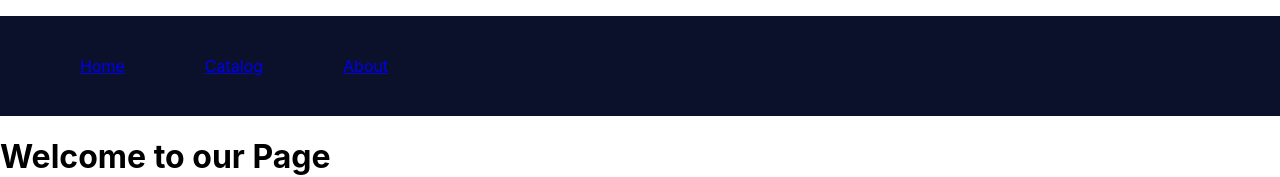
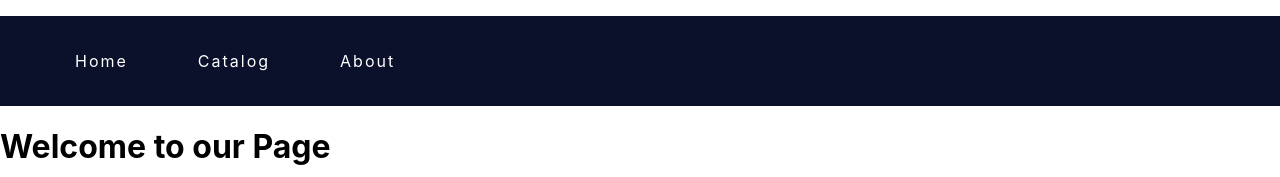
Before and after one commit to KarolChilimoniuk/ReactShop-hook, a React (Create React App) app: page / in a window 1280 px wide. Shown: the top 177 px of the page. Built offline with nearby package versions, Linux system fonts and the light colour scheme.

Commit message:
feat: added navlink css styles

```diff
--- a/public/index.html
+++ b/public/index.html
@@ -1,14 +1,12 @@
 <!DOCTYPE html>
 <html lang="en">
+
 <head>
   <meta charset="utf-8" />
   <link rel="icon" href="%PUBLIC_URL%/favicon.ico" />
   <meta name="viewport" content="width=device-width, initial-scale=1" />
   <meta name="theme-color" content="#000000" />
-    <meta
-      name="description"
-      content="Web site created using create-react-app"
-    />
+  <meta name="description" content="Web site created using create-react-app" />
   <link rel="apple-touch-icon" href="%PUBLIC_URL%/logo192.png" />
   <!--
       manifest.json provides metadata used when your web app is installed on a
@@ -26,8 +24,8 @@
     -->
   <title>React App</title>
 </head>
+
 <body>
-    <noscript>You need to enable JavaScript to run this app.</noscript>
   <div id="root"></div>
   <!--
       This HTML file is a template.
@@ -40,4 +38,5 @@
       To create a production bundle, use `npm run build` or `yarn build`.
     -->
 </body>
+
 </html>
--- a/src/App.css
+++ b/src/App.css
@@ -1,5 +1,6 @@
 .App {
   text-align: center;
+  margin: 0;
 }
 
 .App-logo {
@@ -32,6 +33,7 @@
   from {
     transform: rotate(0deg);
   }
+
   to {
     transform: rotate(360deg);
   }
--- a/src/components/menu/Menu.js
+++ b/src/components/menu/Menu.js
@@ -7,13 +7,19 @@ const Menu = () => {
     <nav className={style.navigation}>
       <ul className={style.navigation__list}>
         <li className={style.navigation__element}>
-          <NavLink to="/">Home</NavLink>
+          <NavLink className={style.navigation__link} to="/">
+            Home
+          </NavLink>
         </li>
         <li className={style.navigation__element}>
-          <NavLink to="/catalog">Catalog</NavLink>
+          <NavLink className={style.navigation__link} to="/catalog">
+            Catalog
+          </NavLink>
         </li>
         <li className={style.navigation__element}>
-          <NavLink to="/about">About</NavLink>
+          <NavLink className={style.navigation__link} to="/about">
+            About
+          </NavLink>
         </li>
       </ul>
     </nav>
--- a/src/components/menu/Menu.module.css
+++ b/src/components/menu/Menu.module.css
@@ -10,5 +10,12 @@
 
 .navigation__element {
     list-style: none;
-    padding: 40px;
+    padding: 35px;
 }
+
+.navigation__link {
+    color: #fff;
+    font-size: 1rem;
+    letter-spacing: 2px;
+    text-decoration: none;
+}
```
Also changed, not shown: src/index.css (line endings or trailing spaces). Lines whose indentation alone changed are shown as unchanged.
